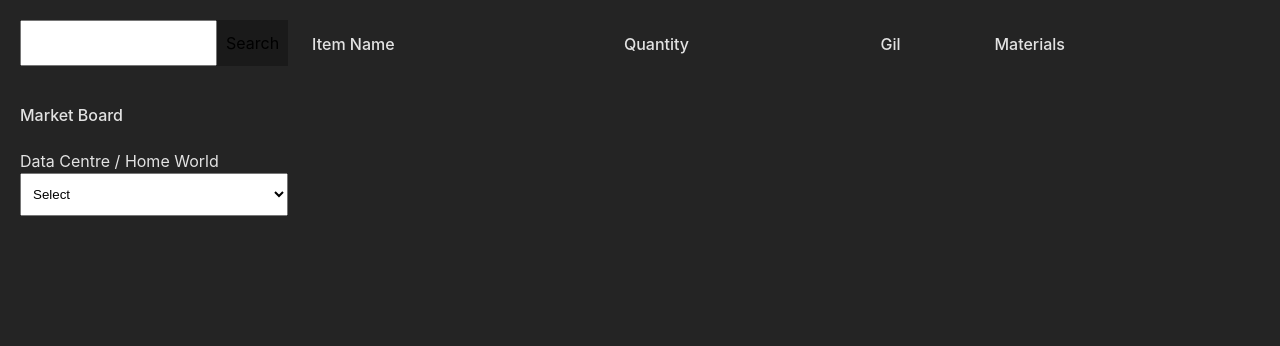
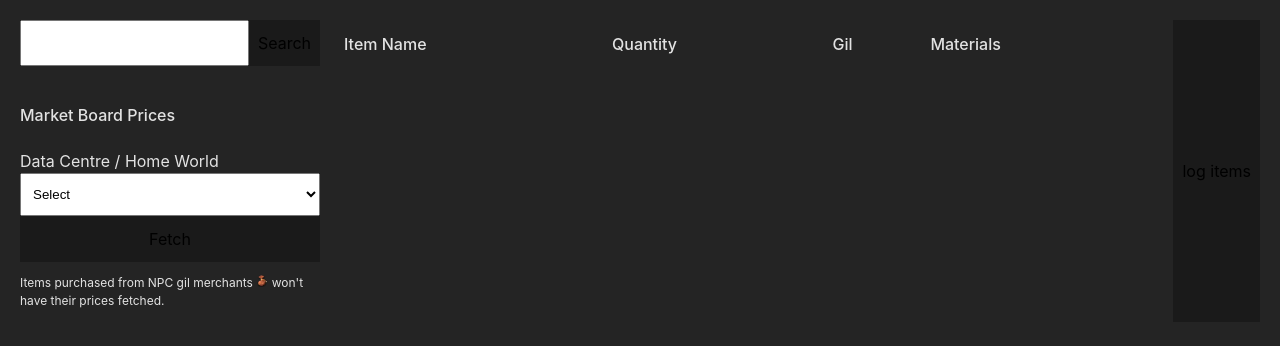
Before and after one commit to MelvinHK/ffxivFurnitureLister, a React (Vite) app in the folder FFXIV Housing Lister/: page / in a window 1280 px wide. Shown: the top 346 px of the page. Built offline with nearby package versions, Linux system fonts and the light colour scheme.

Commit message:
fetching market board prices

```diff
--- a/FFXIV Housing Lister/src/App.css
+++ b/FFXIV Housing Lister/src/App.css
@@ -1,3 +1,7 @@
+#utility-column {
+    width: 300px;
+}
+
 .flex {
     display: flex;
 }
@@ -66,3 +70,11 @@
 .icon {
     width: 1rem;
 }
+
+.icon-relative {
+    width: 1em;
+}
+
+.text-small {
+    font-size: 0.75rem;
+}
--- a/FFXIV Housing Lister/src/App.jsx
+++ b/FFXIV Housing Lister/src/App.jsx
@@ -16,21 +16,18 @@ function App() {
     setItemList(newItemList);
   };
 
-  const getItemInList = (id) => {
-    return itemList.find(item => item.id === id);
-  };
-
-  const itemListContextValues = { itemList, setItemList, updateItemInList, getItemInList };
+  const itemListContextValues = { itemList, setItemList, updateItemInList };
 
   return (
     <div className='flex gap m-5'>
       <ItemListContext.Provider value={itemListContextValues}>
-        <div className='flex-col gap'>
+        <div id="utility-column" className='flex-col gap'>
           <Searchbar />
           <MarketBoard />
         </div>
         <ItemList />
       </ItemListContext.Provider>
+      <button onClick={() => console.log(itemList)}>log items</button>
     </div>
   );
 }
--- a/FFXIV Housing Lister/src/components/itemlist.jsx
+++ b/FFXIV Housing Lister/src/components/itemlist.jsx
@@ -6,7 +6,7 @@ function ItemList() {
   const { itemList } = useContext(ItemListContext);
 
   return (
-    <div className='flex-1'>
+    <div id="item-list" className='flex-1'>
       <table className='w-full'>
         <thead>
           <tr>
--- a/FFXIV Housing Lister/src/components/marketBoard.jsx
+++ b/FFXIV Housing Lister/src/components/marketBoard.jsx
@@ -1,7 +1,11 @@
-import { useState } from "react";
+import { useContext, useState } from "react";
+import { ItemListContext } from "../App";
+import { fetchMarketBoardPrices } from "../functions";
 
 function MarketBoard() {
-  const [selected, setSelected] = useState();
+  const [location, setLocation] = useState("Select");
+
+  const { itemList, updateItemInList } = useContext(ItemListContext);
 
   const dataCentres = [
     "Aether",
@@ -101,12 +105,24 @@ function MarketBoard() {
     'Zurvan'
   ];
 
+  const handleFetch = async () => {
+    const fetchedListings = await fetchMarketBoardPrices(itemList.map(item => item.id), location);
+    if (itemList.length == 1)
+      updateItemInList(fetchedListings.itemID, "marketBoardPrice", fetchedListings);
+    else {
+      const keys = Object.keys(fetchedListings);
+      keys.forEach(key => {
+        updateItemInList(Number(key), "marketBoardPrice", fetchedListings[key]);
+      });
+    }
+  };
+
   return (
     <div>
-      <h4>Market Board</h4>
+      <h4>Market Board Prices</h4>
       <form className="flex-col w-full border-box">
         <label>Data Centre / Home World </label>
-        <select>
+        <select value={location} onChange={e => setLocation(e.target.value)}>
           <option>Select</option>
           <optgroup label="Data Centres">
             {dataCentres.map(name => <option key={name}>{name}</option>)}
@@ -116,7 +132,9 @@ function MarketBoard() {
           </optgroup>
         </select>
       </form>
-    </div>
+      <button className="pad w-full" onClick={() => handleFetch()}>Fetch</button>
+      <p className="text-small">Items purchased from NPC gil merchants <img src="../../gilShopIcon.webp" className="icon-relative"></img> won't have their prices fetched.</p>
+    </div >
   );
 }
 
--- a/FFXIV Housing Lister/src/components/searchbar.jsx
+++ b/FFXIV Housing Lister/src/components/searchbar.jsx
@@ -1,5 +1,5 @@
 import { useState, useRef, useContext } from 'react';
-import { useOutsideIsClicked, fetchItems, fetchItemShopPrice } from '../functions';
+import { useOutsideIsClicked, fetchItems, fetchGilShopPrice } from '../functions';
 import { ItemListContext } from '../App';
 
 function Searchbar() {
@@ -30,7 +30,7 @@ function Searchbar() {
   const handleAddItem = async (newItem) => {
     if (itemList.find(existingItem => existingItem.id === newItem.id))
       return;
-    newItem.gilShopPrice = await fetchItemShopPrice(newItem.id);
+    newItem.gilShopPrice = await fetchGilShopPrice(newItem.id);
     setItemList([...itemList, newItem]);
   };
 
@@ -38,7 +38,7 @@ function Searchbar() {
     <div ref={searchContainer} className='relative'>
       {/* Search Bar */}
       <form className='flex'>
-        <input type='text' value={query} onChange={e => setQuery(e.target.value)}></input>
+        <input type='text' className="flex-1" value={query} onChange={e => setQuery(e.target.value)}></input>
         <button type='submit' onClick={e => handleSubmit(e)}>
           Search
         </button>
@@ -51,8 +51,8 @@ function Searchbar() {
               id: result.ID,
               name: result.Name,
               quantity: 1,
-              gilShopPrice: 0,
-              marketBoardPrice: 0,
+              gilShopPrice: null,
+              marketBoardPrice: null,
               materials: null,
               isComplete: false
             };
--- a/FFXIV Housing Lister/src/functions.jsx
+++ b/FFXIV Housing Lister/src/functions.jsx
@@ -14,9 +14,15 @@ export const fetchItems = async (name) => {
   return items.Results;
 };
 
-export const fetchItemShopPrice = async (id) => {
+export const fetchGilShopPrice = async (id) => {
   const response = await fetch(`https://xivapi.com/item/${id}`);
   const item = await response.json();
   if (item.GameContentLinks.hasOwnProperty("GilShopItem"))
     return item.PriceMid;
 };
+
+export const fetchMarketBoardPrices = async (ids, location) => {
+  const response = await fetch(`https://universalis.app/api/v2/${location}/${String(ids)}`);
+  const listings = await response.json();
+  return ids.length > 1 ? listings.items : listings;
+};
```
